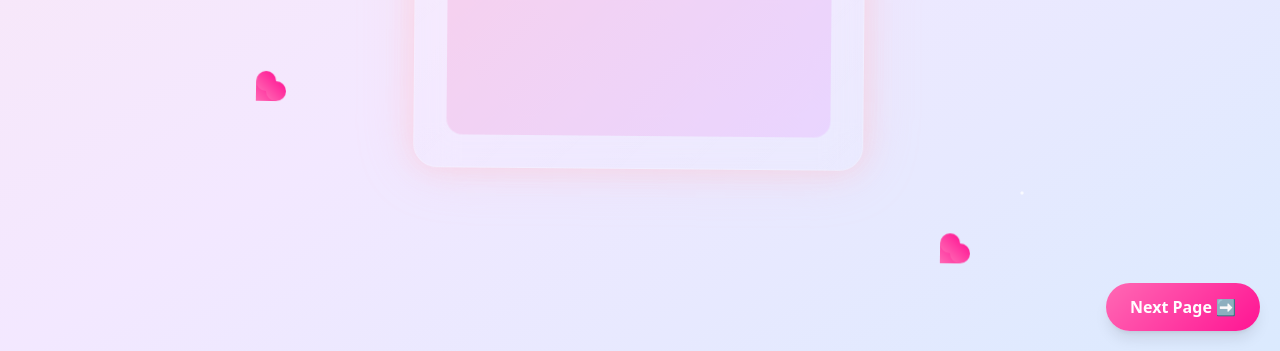
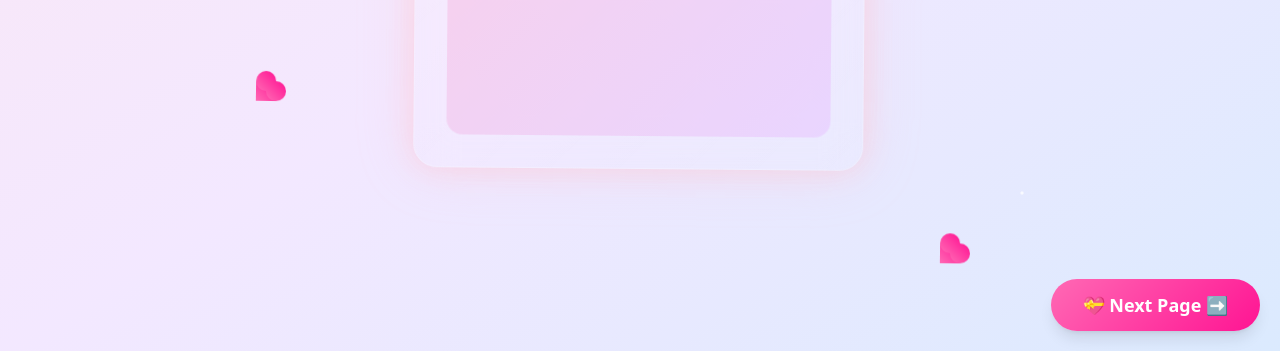
Before and after one commit to sayba-loves-sajani/happy-anniversary-my-love, a plain HTML site: page memory.html in a window 1280 px wide. Shown: the part 449-800 px from the top of the page. Drawn offline with nearby package versions, Linux system fonts and the light colour scheme.

Commit message:
Update memory.html

```diff
--- a/memory.html
+++ b/memory.html
@@ -369,18 +369,17 @@
       </div>
 
       <!-- Next Page Button -->
-      <button
+<!--       <button
         class="next-page-btn text-white px-6 py-3 rounded-full font-semibold shadow-lg"
       >
         Next Page ➡️
-      </button>
+      </button> -->
 
-      <!-- Download Button -->
+      <!-- Next Page Button -->
       <button
-        id="downloadBtn"
-        class="hidden download-btn text-white px-8 py-3 rounded-full font-semibold text-lg mt-6 hidden shadow-lg"
+        class="next-page-btn text-white px-8 py-3 rounded-full font-semibold text-lg mt-6 shadow-lg"
       >
-        💝 Download this memory
+        💝 Next Page ➡️
       </button>
 
       <!-- Music Control -->
```
